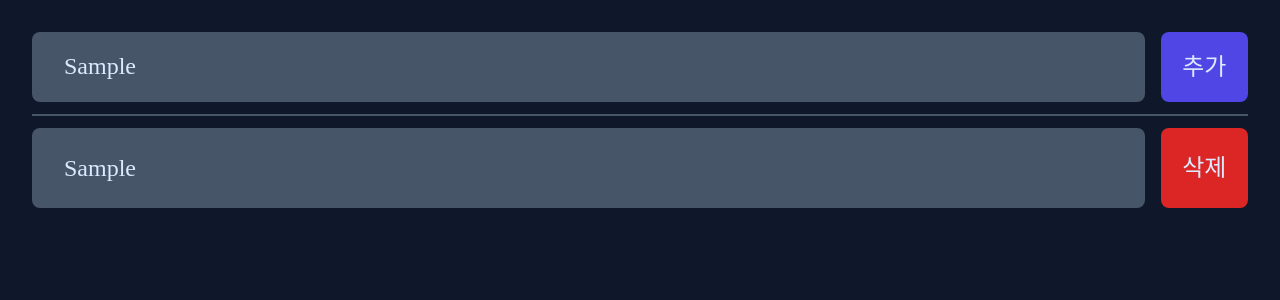
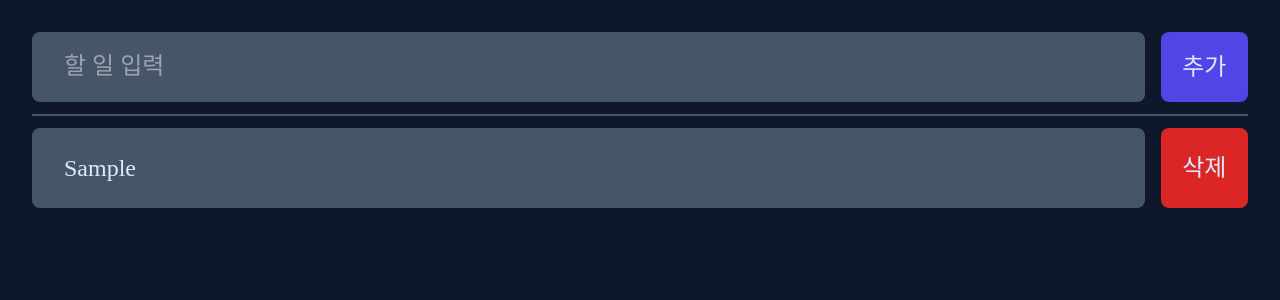
Before and after one commit to bh2980/ToDoList, a React (Create React App) app: page / in a window 1280 px wide. Both pictures are taken after typing "Sample" into the empty fields and a click on the button "추가". Shown: the top 300 px of the page. Built offline with nearby package versions, Linux system fonts and the light colour scheme.

Commit message:
feat: Context API와 useReducer를 이용

```diff
--- a/src/Component/ToDoInput.tsx
+++ b/src/Component/ToDoInput.tsx
@@ -1,8 +1,26 @@
-function ToDoInput({
-  inputRef,
-  inputEnterListener,
-  addButtonListener,
-}: ToDoInputProp) {
+import { useContext, useRef } from "react";
+import { ToDoContext } from "../Page/Main";
+
+function ToDoInput() {
+  const inputRef = useRef<HTMLInputElement | null>(null);
+
+  const { dispatchToDos } = useContext(ToDoContext);
+
+  const addToDo = (todo: string) => {
+    dispatchToDos({ type: "CREATE", todo });
+    inputRef!.current!.value = "";
+  };
+
+  const inputEnterListener = (e: React.KeyboardEvent<HTMLInputElement>) => {
+    if (e.key === "Enter" && inputRef.current) {
+      addToDo(inputRef.current.value);
+    }
+  };
+
+  const addButtonListener = () => {
+    if (inputRef.current) addToDo(inputRef.current.value);
+  };
+
   return (
     <div className="flex h-[80px] w-full gap-4">
       <input
@@ -22,9 +40,3 @@ function ToDoInput({
 }
 
 export default ToDoInput;
-
-interface ToDoInputProp {
-  inputRef: React.MutableRefObject<HTMLInputElement | null>;
-  inputEnterListener: (e: React.KeyboardEvent<HTMLInputElement>) => void;
-  addButtonListener: () => void;
-}
--- a/src/Component/ToDoItem.tsx
+++ b/src/Component/ToDoItem.tsx
@@ -1,6 +1,15 @@
-function ToDoItem({ id, todo, removeToDo }: ToDoItemProp) {
+import { useContext } from "react";
+import { ToDoContext } from "../Page/Main";
+
+function ToDoItem({ id, todo }: ToDoItemProp) {
+  const { dispatchToDos } = useContext(ToDoContext);
+
+  const removeToDo = (removeToDoID: number) => {
+    dispatchToDos({ type: "REMOVE", id: removeToDoID });
+  };
+
   return (
-    <div className="flex h-[80px] min-h-[80px] w-full gap-4" key={id}>
+    <div className="flex h-[80px] min-h-[80px] w-full gap-4">
       <div className="flex w-full items-center rounded-lg bg-slate-600 px-8">
         <span>{todo}</span>
       </div>
@@ -19,5 +28,4 @@ export default ToDoItem;
 interface ToDoItemProp {
   id: number;
   todo: string;
-  removeToDo: (removeToDoID: number) => void;
 }
--- a/src/Component/ToDoList.tsx
+++ b/src/Component/ToDoList.tsx
@@ -1,18 +1,21 @@
-import { ToDoType } from "../Page/Main";
+import { useContext } from "react";
+import { ToDoType, ToDoContext } from "../Page/Main";
 import ToDoItem from "./ToDoItem";
 
-function ToDoList({ toDoList, removeToDo }: ToDoListProp) {
+function ToDoList() {
+  const { toDos } = useContext(ToDoContext);
+
   return (
     <div
       className={`flex h-full w-full flex-col gap-4 overflow-auto ${
-        toDoList.length === 0 ? "items-center justify-center" : ""
+        toDos.length === 0 ? "items-center justify-center" : ""
       }`}
     >
-      {toDoList.length === 0 ? (
+      {toDos.length === 0 ? (
         <span>할 일 없음</span>
       ) : (
-        toDoList.map((todo: ToDoType) => (
-          <ToDoItem id={todo.id} todo={todo.todo} removeToDo={removeToDo} />
+        toDos.map((todo: ToDoType) => (
+          <ToDoItem key={todo.id} id={todo.id} todo={todo.todo} />
         ))
       )}
     </div>
@@ -20,8 +23,3 @@ function ToDoList({ toDoList, removeToDo }: ToDoListProp) {
 }
 
 export default ToDoList;
-
-interface ToDoListProp {
-  toDoList: ToDoType[];
-  removeToDo: (removeToDoID: number) => void;
-}
--- a/src/page/Main.tsx
+++ b/src/page/Main.tsx
@@ -1,45 +1,42 @@
-import { useRef, useState } from "react";
+import { createContext, Dispatch, useReducer } from "react";
 import Divider from "../Component/Divider";
 import ToDoInput from "../Component/ToDoInput";
 import ToDoList from "../Component/ToDoList";
+import ToDoAction from "../store/ToDos/actions/ToDoActions";
+import ToDoReducer from "../store/ToDos/ToDoReducer";
 
 export interface ToDoType {
   id: number;
   todo: string;
 }
 
+// type ToDoDispatch = Dispatch<ToDoAction>;
+export interface ToDoDispatch extends Dispatch<ToDoAction> {}
+
+// interface는 무조건 객체
+// export type ToDosContextType = [ToDoType[], ToDoDispatch];
+export interface ToDosContextType {
+  toDos: ToDoType[];
+  dispatchToDos: ToDoDispatch;
+}
+
+export const ToDoContext = createContext<ToDosContextType>({
+  toDos: [],
+  dispatchToDos: () => {},
+});
+
+// export const ToDoContext = createContext<ToDosContextType>([[], () => {}]);
+
 function Main() {
-  const inputRef = useRef<HTMLInputElement | null>(null);
-  const [toDos, setToDos] = useState<ToDoType[]>([]);
-
-  const addToDo = (todo: string) => {
-    setToDos((current) => [...current, { id: Date.now(), todo }]);
-  };
-
-  const inputEnterListener = (e: React.KeyboardEvent<HTMLInputElement>) => {
-    if (e.key === "Enter" && inputRef.current) {
-      addToDo(inputRef.current.value);
-      inputRef.current.value = "";
-    }
-  };
-
-  const addButtonListener = () => {
-    if (inputRef.current) addToDo(inputRef.current.value);
-  };
-
-  const removeToDo = (removeToDoID: number) => {
-    setToDos((current) => current.filter((todo) => todo.id !== removeToDoID));
-  };
+  const [toDos, dispatchToDos] = useReducer(ToDoReducer, []); //useState 대신 useReducer를 사용, 타입은 ToDoReducer에서 선언해준 타임으로 추론
 
   return (
     <div className="text-2xl flex h-screen w-full flex-col items-center justify-center gap-3 bg-slate-900 p-8 text-blue-100">
-      <ToDoInput
-        inputRef={inputRef}
-        addButtonListener={addButtonListener}
-        inputEnterListener={inputEnterListener}
-      />
-      <Divider />
-      <ToDoList toDoList={toDos} removeToDo={removeToDo} />
+      <ToDoContext.Provider value={{ toDos, dispatchToDos }}>
+        <ToDoInput />
+        <Divider />
+        <ToDoList />
+      </ToDoContext.Provider>
     </div>
   );
 }
--- /dev/null
+++ b/src/store/ToDos/ToDoReducer.tsx
@@ -0,0 +1,13 @@
+import { ToDoType } from "../../Page/Main";
+import ToDoAction from "./actions/ToDoActions";
+
+function ToDoReducer(state: ToDoType[], action: ToDoAction) {
+  switch (action.type) {
+    case "CREATE":
+      return [...state, { id: Date.now(), todo: action.todo }];
+    case "REMOVE":
+      return state.filter((todo) => todo.id !== action.id);
+  }
+}
+
+export default ToDoReducer;
--- /dev/null
+++ b/src/store/ToDos/actions/ToDoActions.tsx
@@ -0,0 +1,5 @@
+type ToDoAction =
+  | { type: "CREATE"; todo: string }
+  | { type: "REMOVE"; id: number };
+
+export default ToDoAction;
```
